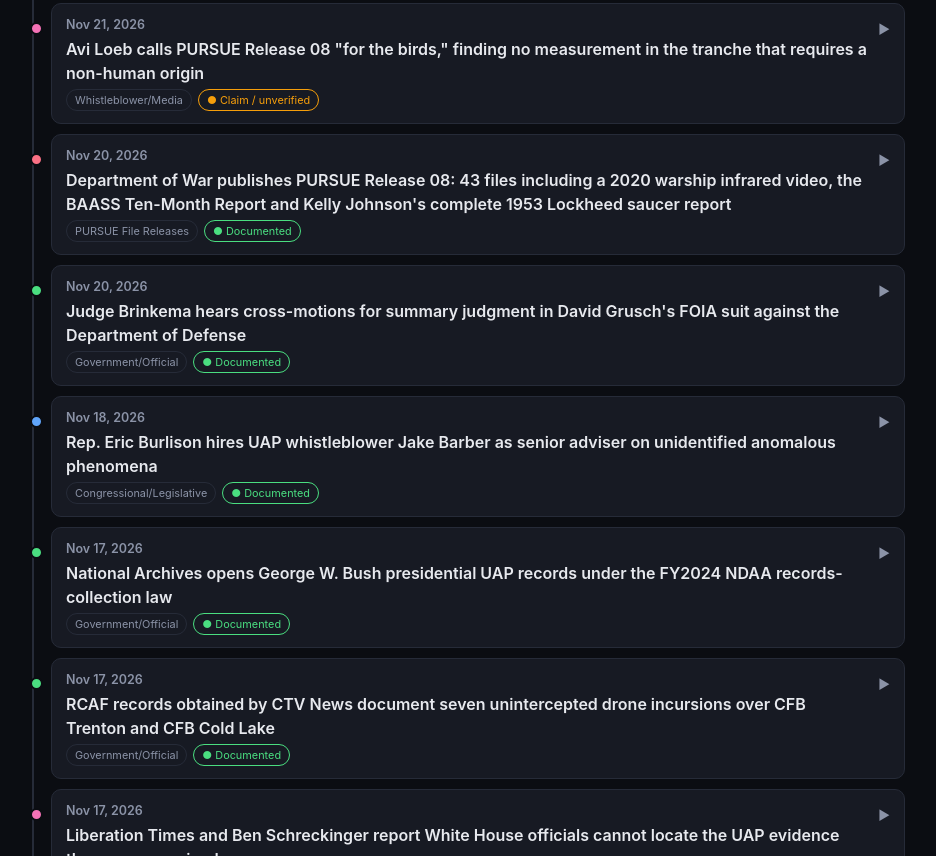
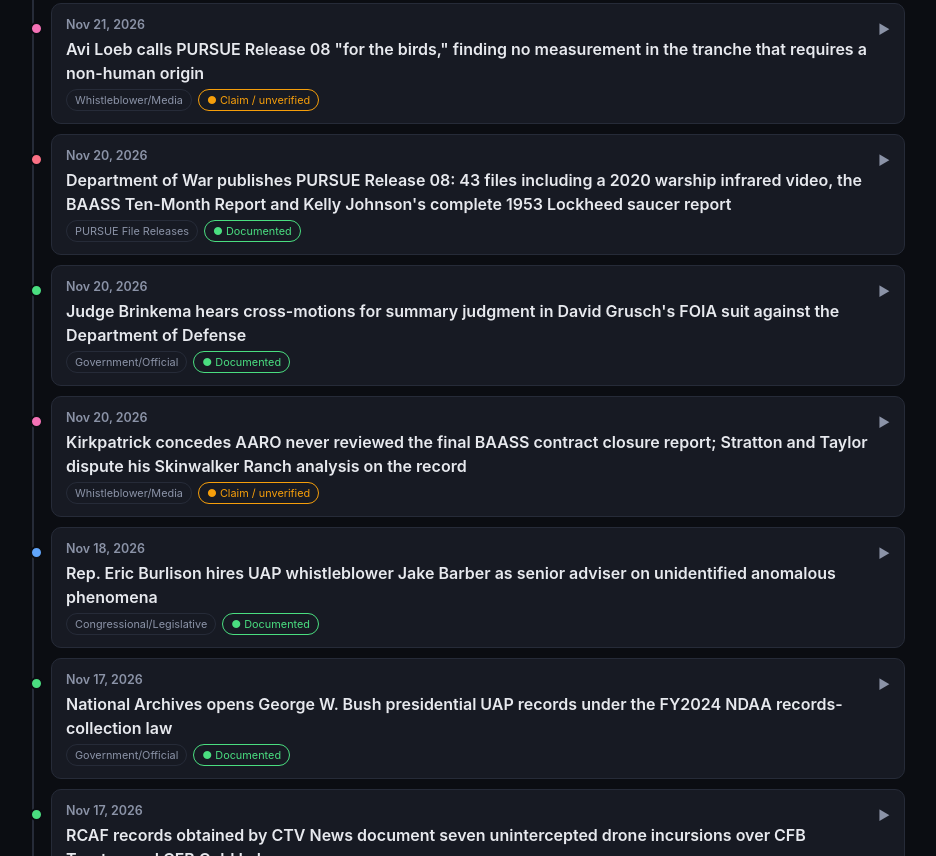
Before and after one commit to Spocktology/uapdisclosuretimeline, a plain HTML site: page index.html in a window 1280 px wide. Shown: the part 518-1374 px from the top of the page, without its empty margins (175-1111 px from the left). Drawn offline with Linux system fonts and the light colour scheme.

Commit message:
Add Nov 20 Lavac-Kirkpatrick exchange on AARO Volume I omissions

```diff
--- a/index.html
+++ b/index.html
@@ -539,7 +539,10 @@ const EVENTS = [
  sources:[["NewsNation: UFO files -- mysterious implants removed from UAP witness","https://www.newsnationnow.com/politics/ufo-files-alien-implants/"],["IBTimes UK: Pentagon UFO files detail alleged alien chip implant removed from witness","https://www.ibtimes.co.uk/pentagon-ufo-files-alleged-alien-chip-brazilian-officer-1833759"]]},
 {date:"2026-11-21", title:"Avi Loeb calls PURSUE Release 08 \"for the birds,\" finding no measurement in the tranche that requires a non-human origin", cat:"media", status:"unverified",
  desc:"UAP Science Advisory Council chair and Harvard astrophysicist Avi Loeb published an assessment of the eighth PURSUE tranche titled \"The Engineer, the Senator and the Scientist,\" concluding that its 40 PDFs and three video files \"do not contain any measurement of a technology that requires a non-human origin.\" He highlighted only three records as noteworthy and told NewsNation the drop was otherwise \"for the birds.\" The critique continues the Council's public pressure for purpose-built scientific instrumentation rather than archival declassification, consistent with the radar-cued telescope system Loeb pitched at the Pentagon on November 12, 2026.",
- sources:[["Avi Loeb (Medium): The Engineer, the Senator and the Scientist in the 8th UAP Data Release","https://avi-loeb.medium.com/"],["UAP Insight: Latest UFO file drop is for the birds, scientist Avi Loeb says","https://uapinsight.com/item/22bbf57cc396341c"],["UAP Insight: PURSUE Release 8 -- 43 declassified UFO files","https://uapinsight.com/pursue/release-8"]]}
+ sources:[["Avi Loeb (Medium): The Engineer, the Senator and the Scientist in the 8th UAP Data Release","https://avi-loeb.medium.com/"],["UAP Insight: Latest UFO file drop is for the birds, scientist Avi Loeb says","https://uapinsight.com/item/22bbf57cc396341c"],["UAP Insight: PURSUE Release 8 -- 43 declassified UFO files","https://uapinsight.com/pursue/release-8"]]},
+{date:"2026-11-20", title:"Kirkpatrick concedes AARO never reviewed the final BAASS contract closure report; Stratton and Taylor dispute his Skinwalker Ranch analysis on the record", cat:"media", status:"unverified",
+ desc:"Researcher Grant Lavac published written answers from former AARO director Sean Kirkpatrick, given November 19, 2026, to five procedural questions about Volume I of AARO's March 2024 Report on the Historical Record of U.S. Government Involvement with UAP. Kirkpatrick stated that AARO \"did not review the final BAASS contract closure report\" for the $22 million AAWSAP program and that DIA \"had not located it and still hasn't to my knowledge,\" that Australia was omitted from Volume I's foreign-efforts section because \"our Australian liaison and the Australian government failed to provide the information when requested,\" and that AARO judged the Skinwalker Ranch measurements to suffer from miscalibration or misinterpretation based on data presented by Travis Taylor, Jay Stratton and Luis Elizondo. In a joint on-the-record statement, Stratton and Taylor said neither of them ever briefed Kirkpatrick or his team on the ranch investigations nor supplied sensor data, calling his miscalibration claim \"speculative and unsupported by any technical review of our data.\" The exchange follows PURSUE's publication of DOW-UAP-D174, an April 2010 BAASS Utah Ranch Investigation Report located in DIA holdings, which Kirkpatrick had told interviewers in 2024 he never saw. Kirkpatrick did not answer four follow-up questions by publication.",
+ sources:[["Grant Lavac: Former AARO Director Addresses Key Omissions in AARO's Historical Report on UAP (Volume I)","https://www.nitter.cf/GrantLavac/article/2123631802405527560"],["r/UFOs discussion of the Lavac-Kirkpatrick exchange","https://www.reddit.com/r/UFOs/comments/1y0r3c0/exclusive_i_put_five_questions_to_dr_sean/"],["UAP Trail: AAWSAP and AATIP case file","https://uaptrail.com/case/aawsap/"],["Probed.space item summary","https://probed.space/items/f4d82038-9abc-4b17-a227-ce4796313ebf"]]}
 ];
 
 // ---- render ----
```
